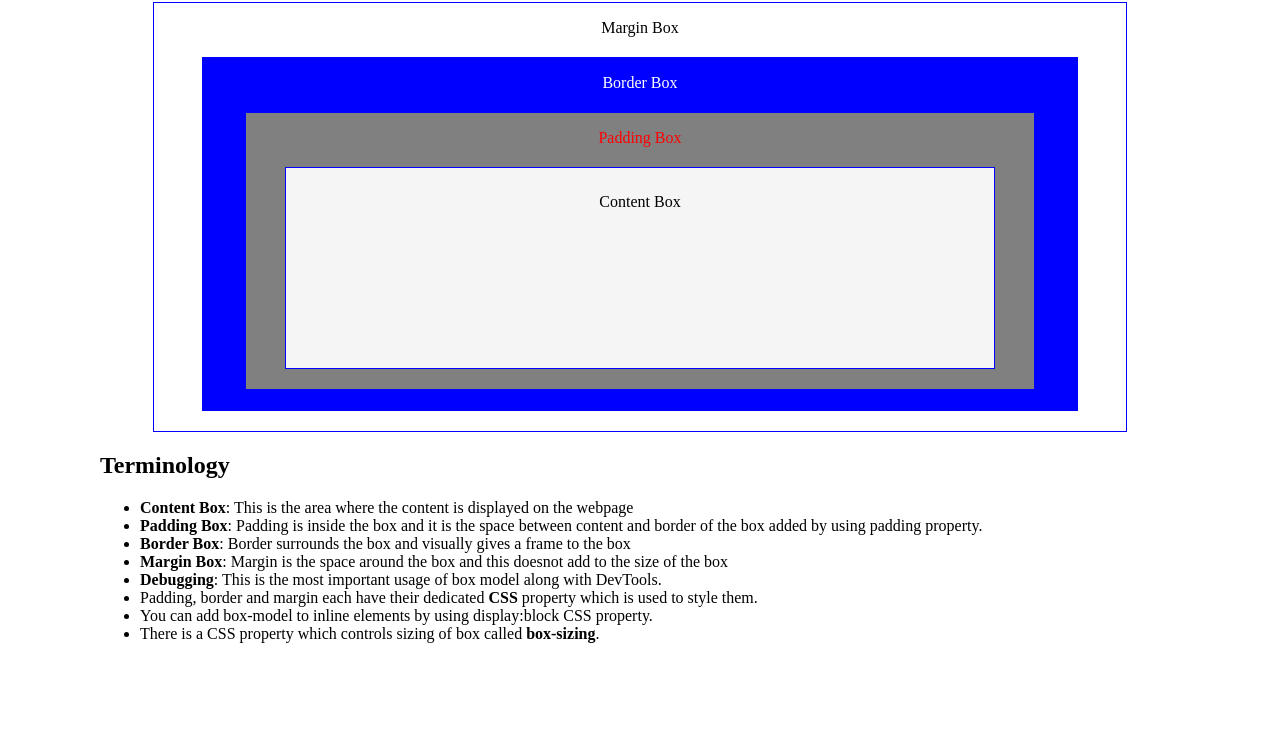
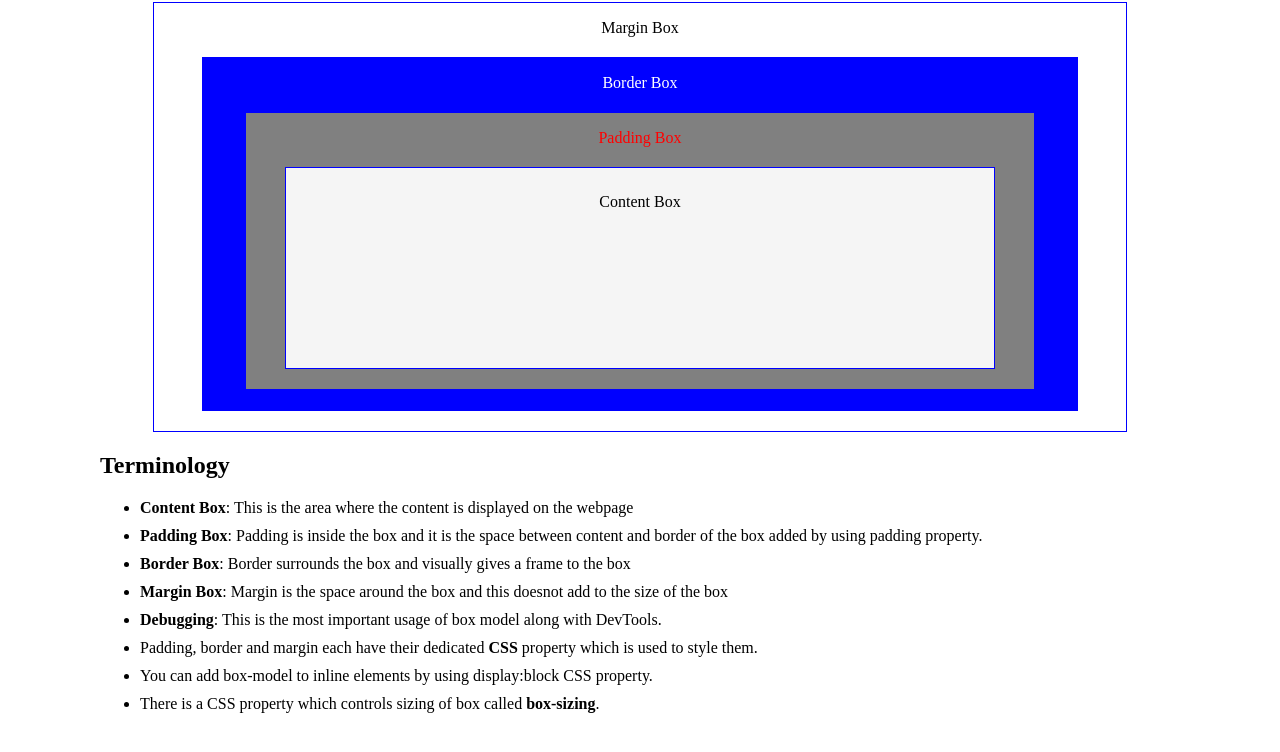
Before and after one commit to gurkaran321/Learn-CSS, a plain HTML site: page boxmodel.html in a window 1280 px wide. Shown: the part 156-908 px from the top of the page. Drawn offline with Linux system fonts and the light colour scheme.

Commit message:
Update box.css

```diff
--- a/box.css
+++ b/box.css
@@ -37,3 +37,7 @@ p {
     color: red;
     background-color: grey;
 }
+
+li+li {
+    margin: 10px auto;
+}
```
